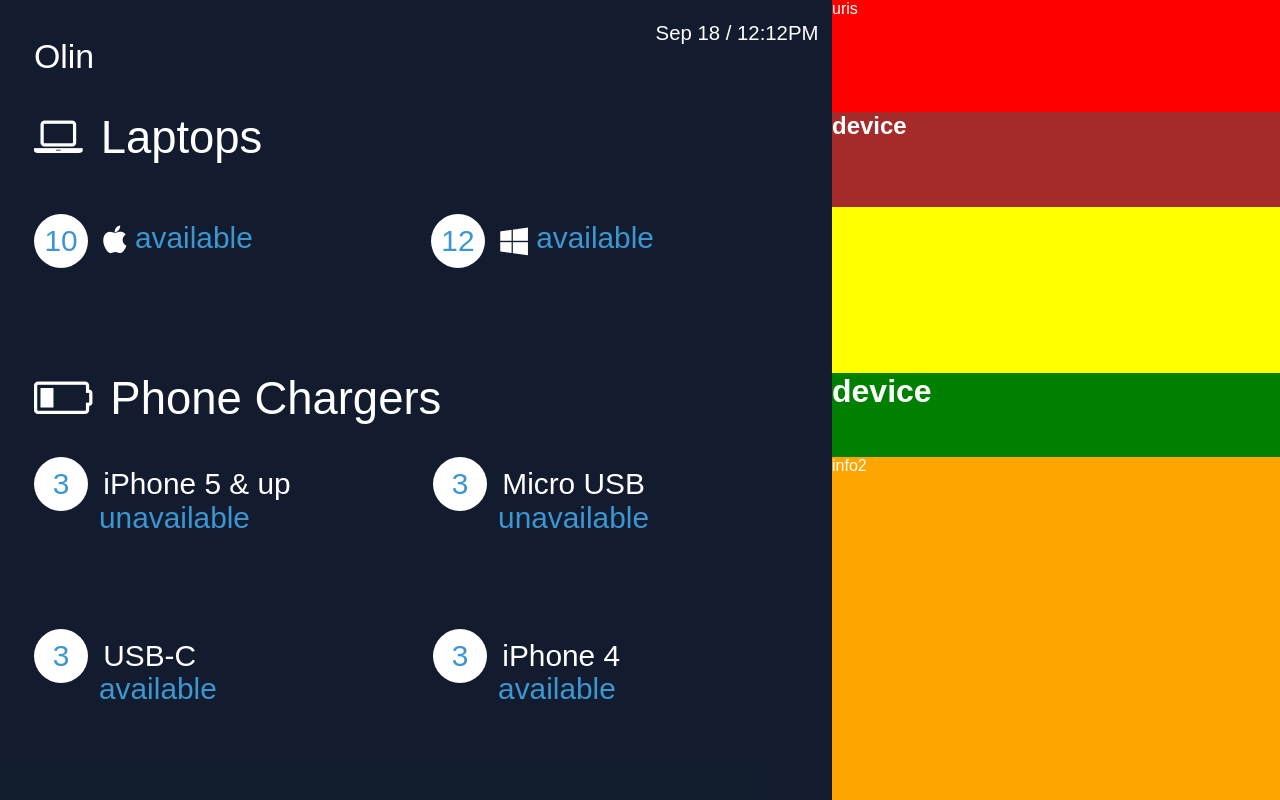
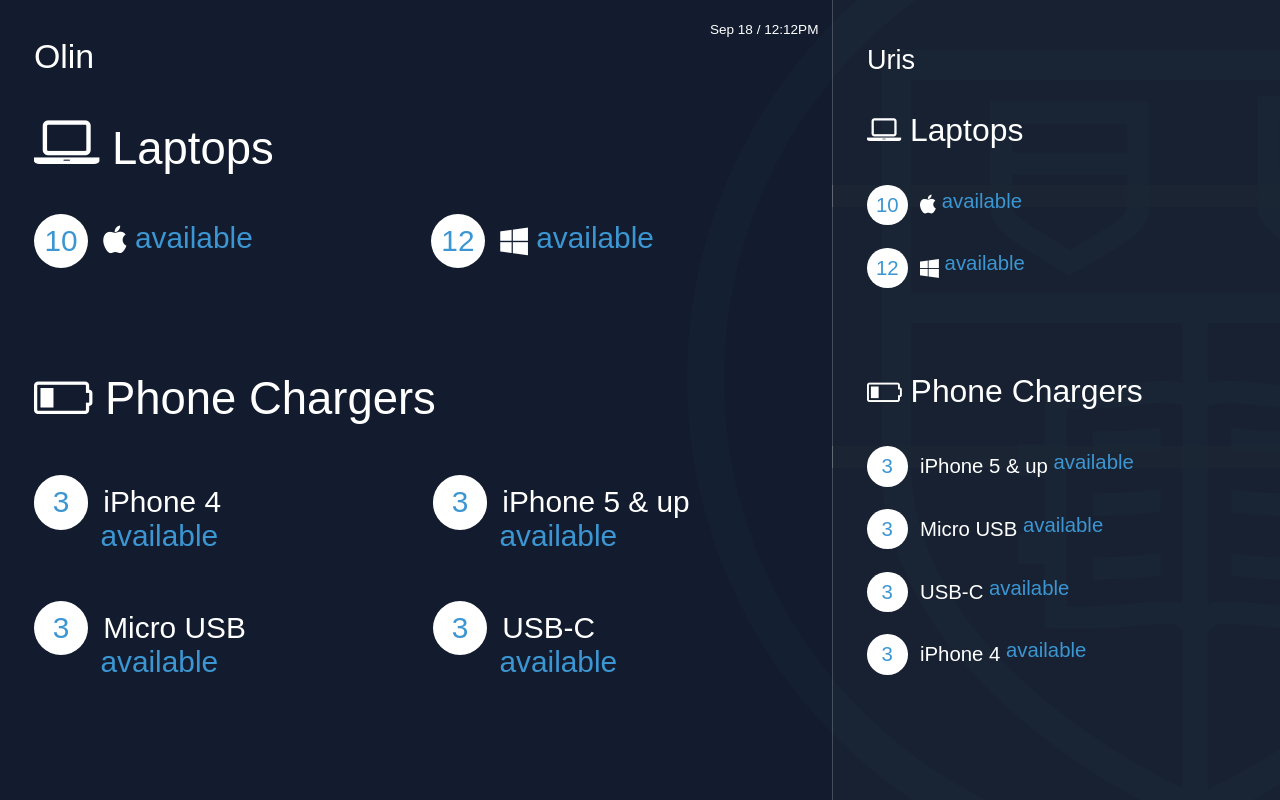
Before and after one commit to manolobevia/css-grids, a plain HTML site: page index.html in a window 1280 px wide. Drawn offline with Linux system fonts and the light colour scheme.

Commit message:
Clean up Tweak css

```diff
--- a/css/styles.scss
+++ b/css/styles.scss
@@ -1,13 +1,13 @@
-// ==========
-// CSS VARIABLES
-// ==========
+/**
+ ** VARIABLES
+ **/
 $bg-dark-blue: rgba(18,29,46,.3);
 $bg-medium-blue: rgba(33,43,57,.3);
 $light-blue: #3C96D2;
 $red: #D0011B;
-// Landscpae width scale factor
+// Landscape width scale factor
 $lw: 0.053vw;
-// Landscpae height scale factor
+// Landscape height scale factor
 $lh: 0.092vh;
 // Portrait width scale factor
 $pw: 0.092vw;
@@ -22,13 +22,13 @@ $ph: 0.053vh;
 body {
   color: #fff;
   background-color: #121D2E;
-  //background: #121D2E url('~assets/insignia.png') no-repeat bottom right;
+  background: #121D2E url('../images/insignia.png') no-repeat bottom right;
   background-size: contain;
   font-family: Montserrat, sans-serif;
   font-weight: 400;
   margin: 0;
   padding: 0;
-  //overflow: hidden;
+  overflow: hidden;
 }
 
 .grid {
@@ -36,7 +36,7 @@ body {
   width: 100vw;
   height: 100vh;
   grid-template-columns: 33vw 32vw 35vw;
-  grid-template-rows: 152*$lh 129*$lh 226*$lh auto 466*$lh;
+  grid-template-rows: 152*$lh 129*$lh 226*$lh 129*$lh auto;
 }
 
 time {
@@ -44,14 +44,16 @@ time {
   grid-row: 1;
   background-color: $bg-dark-blue;
   color: #fff;
-  font-size: 30 * $lw;
+  font-size: 20 * $lw;
   text-align: right;
   padding-right: 20 * $lw;
   padding-top: 30 * $lh;
 }
+
 /**
  ** OLIN CONTENT
  **/
+
 .olin-header {
   grid-column: 1 / 2;
   grid-row: 1;
@@ -76,6 +78,11 @@ time {
   font-weight: 400;
   padding-bottom: 30 * $lh;
   padding-left: 50 * $lw;
+
+  .icon-laptop {
+    font-size: 90 * $lw;
+    display: inline-block;
+  }
 }
 
 .olin-laptops__availability {
@@ -89,7 +96,6 @@ time {
 
   p {
     flex-grow: 1;
-    //flex-shrink: 1;
     margin-top: 10 * $lh;
   }
 }
@@ -115,10 +121,20 @@ time {
   display: flex;
   flex-flow: row wrap;
 
+  .icon-charger {
+    padding-right: 8 * $lw;
+  }
+
   p {
     width: 50%;
     //height: auto;
-    margin: 0;
+    margin: 10 * $lh 0 0;
+    //height: 118 * $lh;
+    &:nth-child(3),
+    &:nth-child(4) {
+      display: inline-block;
+      margin-top: -100 * $lh;
+    }
   }
 }
 
@@ -134,18 +150,6 @@ time {
   margin-right: 10 * $lw;
 }
 
-.icon-laptop {
-  color: #fff;
-  padding-right: 8 * $lw;
-  display: inline-block;
-}
-
-.icon-charger {
-  color: #fff;
-  padding-right: 8 * $lw;
-  display: inline-block;
-}
-
 .available {
   vertical-align: middle;
   color: $light-blue;
@@ -156,44 +160,118 @@ time {
 .unavailable {
   vertical-align: middle;
   color: $red;
+  display: inline-block;
   margin-top: -10 * $lh;
 }
 
-.olin-phone-chargers__availability .available {
-  padding-left: 96 * $lw;
+.olin-phone-chargers__availability .available,
+.olin-phone-chargers__availability .unavailable {
+  padding-left: 98 * $lw;
   display: block;
 }
+
 /**
  ** URIS CONTENT
  **/
+
 .uris-header {
   grid-column: 3;
   grid-row: 1;
-  background-color: red;
+  background-color: $bg-medium-blue;
+  padding-left: 50 * $lw;
+  border-left: 1px solid rgba(255,255,255,.2);
+  padding-top: 10 * $lh;
+
+  h1 {
+    text-transform: capitalize;
+    font-weight: normal;
+    font-size: 40 * $lw;
+    padding-top: 50 * $lh;
+    margin: 0;
+  }
 }
 
 .uris-laptops {
   grid-column: 3;
   grid-row: 2 / 3;
-  background-color: brown;
+  background-color: $bg-medium-blue;
   margin: 0;
+  font-size: 47 * $lw;
+  font-weight: 400;
+  padding-bottom: 30 * $lh;
+  padding-left: 50 * $lw;
+  border-left: 1px solid rgba(255,255,255,.2);
 }
 
 .uris-laptops__availability {
   grid-column: 3;
   grid-row: 3 / 4;
-  background-color: yellow;
+  background-color: $bg-medium-blue;
+  border-left: 1px solid rgba(255,255,255,.2);
+  margin-top: -30 * $lh;
+  padding-left: 50 * $lw;
+  font-size: 30 * $lw;
+  color: #fff;
+  display: flex;
+  flex-flow: column wrap;
+
+  .icon-charger {
+    padding-right: 8 * $lw;
+  }
+
+  .device-count {
+    width: 60 * $lw;
+    height: 60 * $lw;
+    line-height: 60 * $lw;
+    margin-right: 10 * $lw;
+  }
+
+  p {
+    margin: 0 0 30 * $lh;
+  }
 }
 
 .uris-phone-chargers {
   grid-column: 3;
   grid-row: 4 / 5;
-  background-color: green;
+  background-color: $bg-medium-blue;
+  font-size: 47 * $lw;
+  font-weight: 400;
+  padding-bottom: 30 * $lh;
+  padding-left: 50 * $lw;
   margin: 0;
+  border-left: 1px solid rgba(255,255,255,.2);
+
+  .icon-charger {
+    font-size: 40 * $lw;
+    display: inline-block;
+  }
 }
 
 .uris-phone-chargers__availability {
   grid-column: 3;
   grid-row: 5;
-  background-color: orange;
+  background-color: $bg-medium-blue;
+  padding-left: 50 * $lw;
+  font-size: 30 * $lw;
+  color: #fff;
+  display: flex;
+  flex-flow: column wrap;
+  border-left: 1px solid rgba(255,255,255,.2);
+  margin-top: -30 * $lh;
+
+  .icon-charger {
+    padding-right: 8 * $lw;
+  }
+
+  .device-count {
+    width: 60 * $lw;
+    height: 60 * $lw;
+    line-height: 60 * $lw;
+    margin-right: 10 * $lw;
+  }
+
+  p {
+    margin: 0 0 30 * $lh;
+  }
 }
--- a/css/styles2.css
+++ /dev/null
@@ -1,36 +0,0 @@
-* {
-     box-sizing: border-box;
-}
-
-body {
-    margin: 0;
-    padding: 0;
-  }
-
-.grid {
-  display: grid;
-  width: 100vw;
-  height: 100vh;
-  grid-template-columns: repeat(3, 1fr);
-  /*grid-template-rows: 3em repeat(3, auto) 3em;*/
-  //grid-auto-rows: auto;
-  grid-gap: 0 !important;
-}
-
-.a {
-  grid-column: 1 / 4;
-  grid-row: 1;
-  background-color: yellow;
-}
-
-.b {
-  grid-column: 1 / 4;
-  grid-row: 2;
-  background-color: green;
-}
-
-.c {
-  grid-column: 1 / 4;
-  grid-row: 3;
-  background-color: yellow;
-}
--- a/index.html
+++ b/index.html
@@ -1,26 +1,20 @@
 <!doctype html>
 
 <html lang="en">
-
   <head>
     <meta charset="utf-8">
-
     <title></title>
     <meta name="description" content="">
     <meta name="author" content="">
-
     <link rel="stylesheet" href="css/styles.css?v=1.0">
     <link href="https://maxcdn.bootstrapcdn.com/font-awesome/4.7.0/css/font-awesome.min.css" rel="stylesheet" integrity="sha384-wvfXpqpZZVQGK6TAh5PVlGOfQNHSoD2xbE+QkPxCAFlNEevoEH3Sl0sibVcOQVnN" crossorigin="anonymous">
-
     <!--[if lt IE 9]>
       <script src="https://cdnjs.cloudflare.com/ajax/libs/html5shiv/3.7.3/html5shiv.js"></script>
     <![endif]-->
   </head>
 
   <body>
-
     <div class="grid">
-
       <time>Sep 18 / 12:12PM</time>
 
       <header class="olin-header">
@@ -35,6 +29,49 @@
           <i class="fa fa-apple device-icon" aria-hidden="true"></i>
           <span class="available">available</span>
         </p>
+        <p>
+          <span class="device-count">12</span>
+          <i class="fa fa-windows device-icon" aria-hidden="true"></i>
+          <span class="available">available</span>
+        </p>
+      </div>
+      <h2 class="olin-phone-chargers">
+        <i class="fa fa-battery-quarter icon-charger" aria-hidden="true"></i> Phone Chargers
+      </h2>
+      <div class="olin-phone-chargers__availability">
+        <p>
+          <span class="device-count">3</span>
+          <span class="device-type__info--availability">iPhone 4 </span>
+          <span class="available">available</span>
+        </p>
+        <p>
+          <span class="device-count">3</span>
+          <span class="device-type__info--availability">iPhone 5 &amp; up </span>
+          <span class="available">available</span>
+        </p>
+        <p>
+          <span class="device-count">3</span>
+          <span class="device-type__info--availability">Micro USB </span>
+          <span class="available">available</span>
+        </p>
+        <p>
+          <span class="device-count">3</span>
+          <span class="device-type__info--availability">USB-C</span>
+          <span class="available">available</span>
+        </p>
+      </div>
+
+      <header class="uris-header"><h1>Uris</h1></header>
+
+      <h2 class="uris-laptops"><i class="fa fa-laptop icon-laptop" aria-hidden="true"></i> Laptops </h2>
+
+      <div class="uris-laptops__availability">
+
+        <p>
+          <span class="device-count">10</span>
+          <i class="fa fa-apple device-icon" aria-hidden="true"></i>
+          <span class="available">available</span>
+        </p>
 
         <p>
           <span class="device-count">12</span>
@@ -44,25 +81,22 @@
 
       </div>
 
-    <!-- ---- -->
-
-
-    <h2 class="olin-phone-chargers">
+      <h2 class="uris-phone-chargers">
         <i class="fa fa-battery-quarter icon-charger" aria-hidden="true"></i> Phone Chargers
       </h2>
 
-    <div class="olin-phone-chargers__availability">
+      <div class="uris-phone-chargers__availability">
 
         <p>
           <span class="device-count">3</span>
           <span class="device-type__info--availability">iPhone 5 &amp; up </span>
-        <span class="available">unavailable</span>
+          <span class="available">available</span>
         </p>
 
         <p>
           <span class="device-count">3</span>
           <span class="device-type__info--availability">Micro USB </span>
-        <span class="available">unavailable</span>
+          <span class="available">available</span>
         </p>
 
         <p>
@@ -77,30 +111,10 @@
           <span class="available">available</span>
         </p>
 
-
-    </div>
-
-
-
-
-
-
-
-
-
-
-    <header class="uris-header">uris</header>
-
-    <h2 class="uris-laptops">device</h2>
-    <div class="uris-laptops__availability">
-    </div>
-
-    <h1 class="uris-phone-chargers">device</h1>
-    <div class="uris-phone-chargers__availability">info2</div>
-
       </div>
 
       <!--<script src="js/scripts.js"></script>-->
+
   </body>
 
 </html>
```
Also changed, not shown: index2.html (deleted, +0 -31 lines), css/styles.css, images/insignia.png (added), 2 other files. Lines whose indentation alone changed are shown as unchanged.
